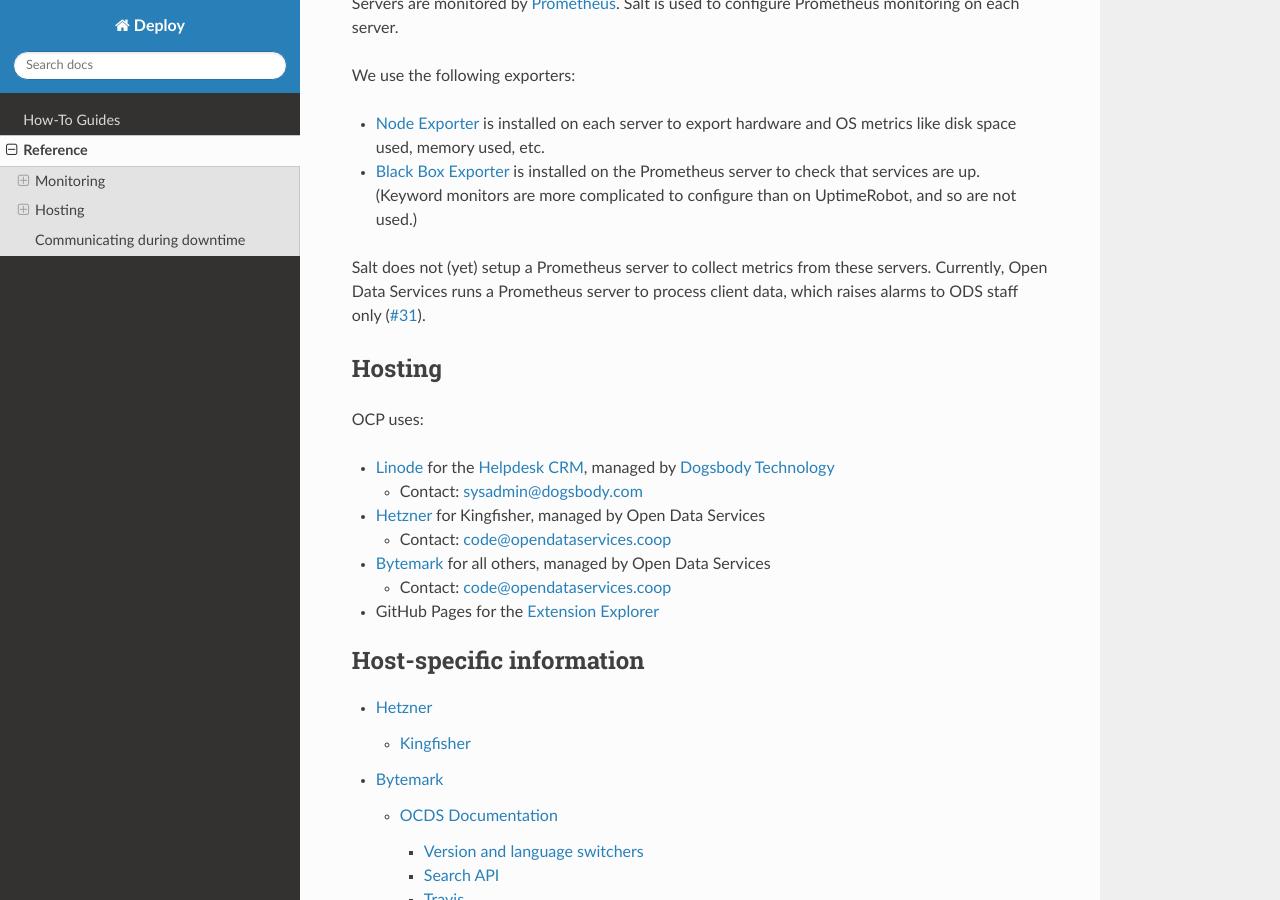
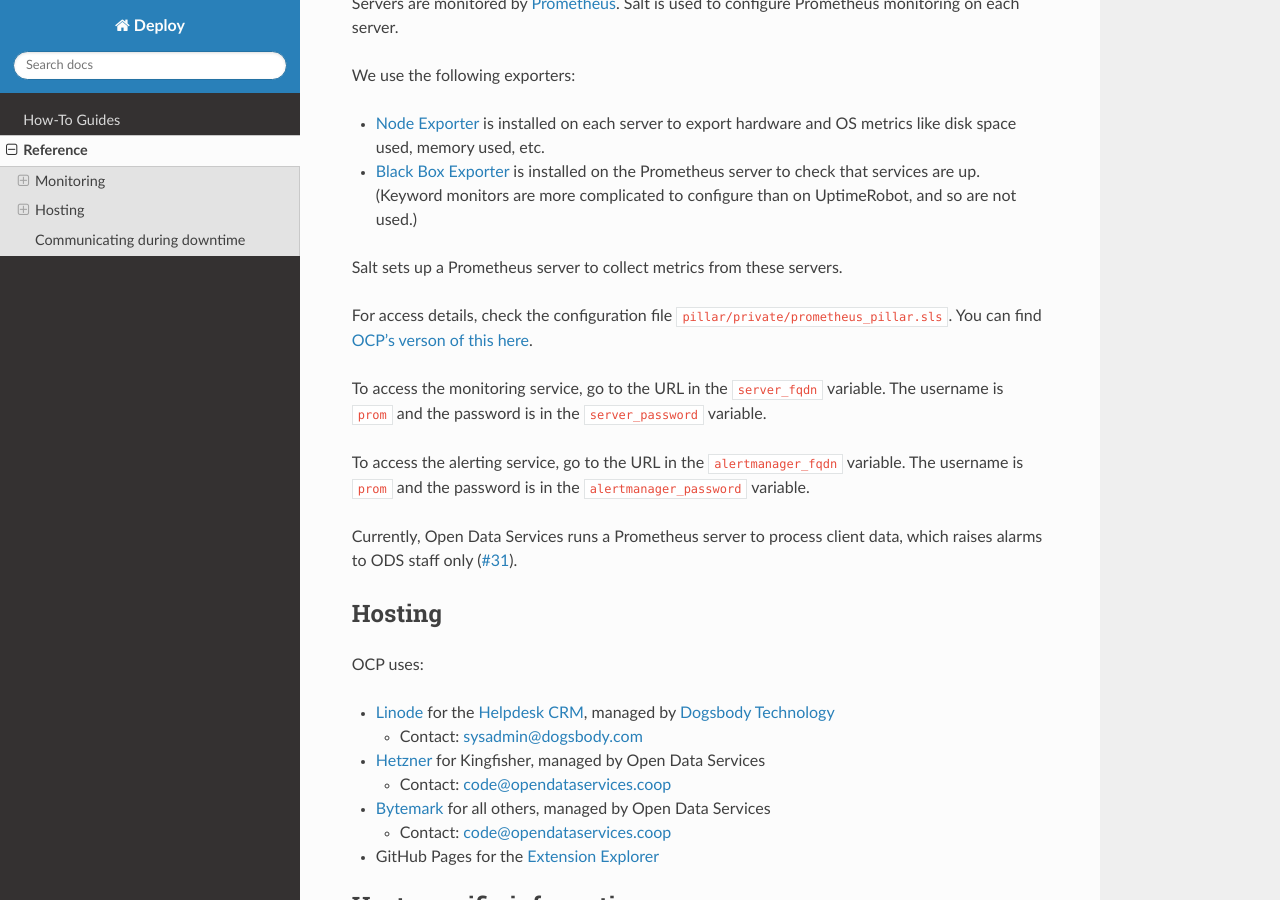
Before and after one commit to open-contracting/deploy, a Sphinx documentation site: the page built from docs/reference/index.rst, in a window 1280 px wide and 900 px high, scrolled down 566 px. Built offline with Sphinx 7.4.7 and the Read the Docs theme 2.0.0, drawn with Linux system fonts in a browser that asks for light colours.

Commit message:
Docs - start Prometheus details https://github.com/open-contracting/deploy/issues/31

```diff
--- a/docs/reference/index.rst
+++ b/docs/reference/index.rst
@@ -26,7 +26,15 @@
 -  `Node Exporter <https://github.com/prometheus/node_exporter>`__ is installed on each server to export hardware and OS metrics like disk space used, memory used, etc.
 -  `Black Box Exporter <https://github.com/prometheus/blackbox_exporter>`__ is installed on the Prometheus server to check that services are up. (Keyword monitors are more complicated to configure than on UptimeRobot, and so are not used.)
 
-Salt does not (yet) setup a Prometheus server to collect metrics from these servers. Currently, Open Data Services runs a Prometheus server to process client data, which raises alarms to ODS staff only (`#31 <https://github.com/open-contracting/deploy/issues/31>`__).
+Salt sets up a Prometheus server to collect metrics from these servers.
+
+For access details, check the configuration file ``pillar/private/prometheus_pillar.sls``. You can find `OCP's verson of this here <https://github.com/open-contracting/deploy-pillar-private/blob/master/prometheus_pillar.sls>`__.
+
+To access the monitoring service, go to the URL in the ``server_fqdn`` variable. The username is ``prom`` and the password is in the ``server_password`` variable.
+
+To access the alerting service, go to the URL in the ``alertmanager_fqdn`` variable. The username is ``prom`` and the password is in the ``alertmanager_password`` variable.
+
+Currently, Open Data Services runs a Prometheus server to process client data, which raises alarms to ODS staff only (`#31 <https://github.com/open-contracting/deploy/issues/31>`__).
 
 .. _hosting:
 
```
